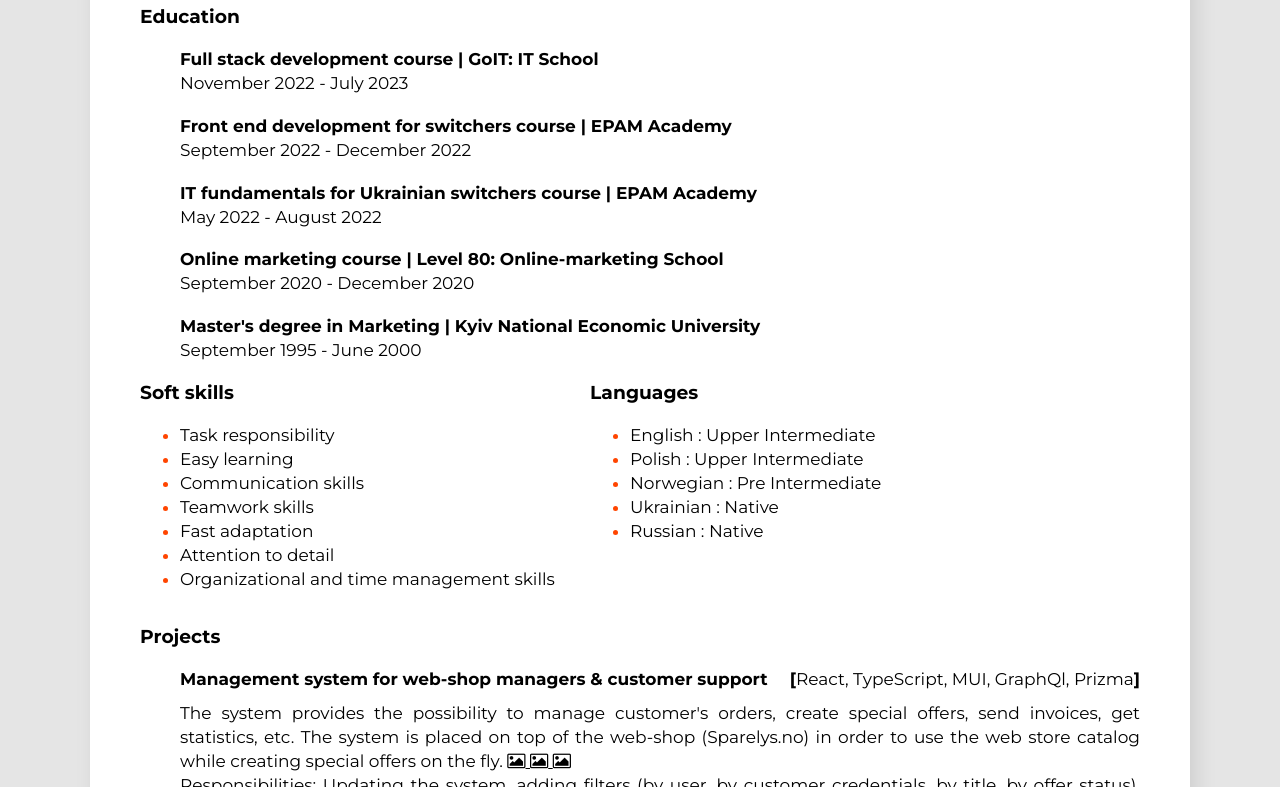
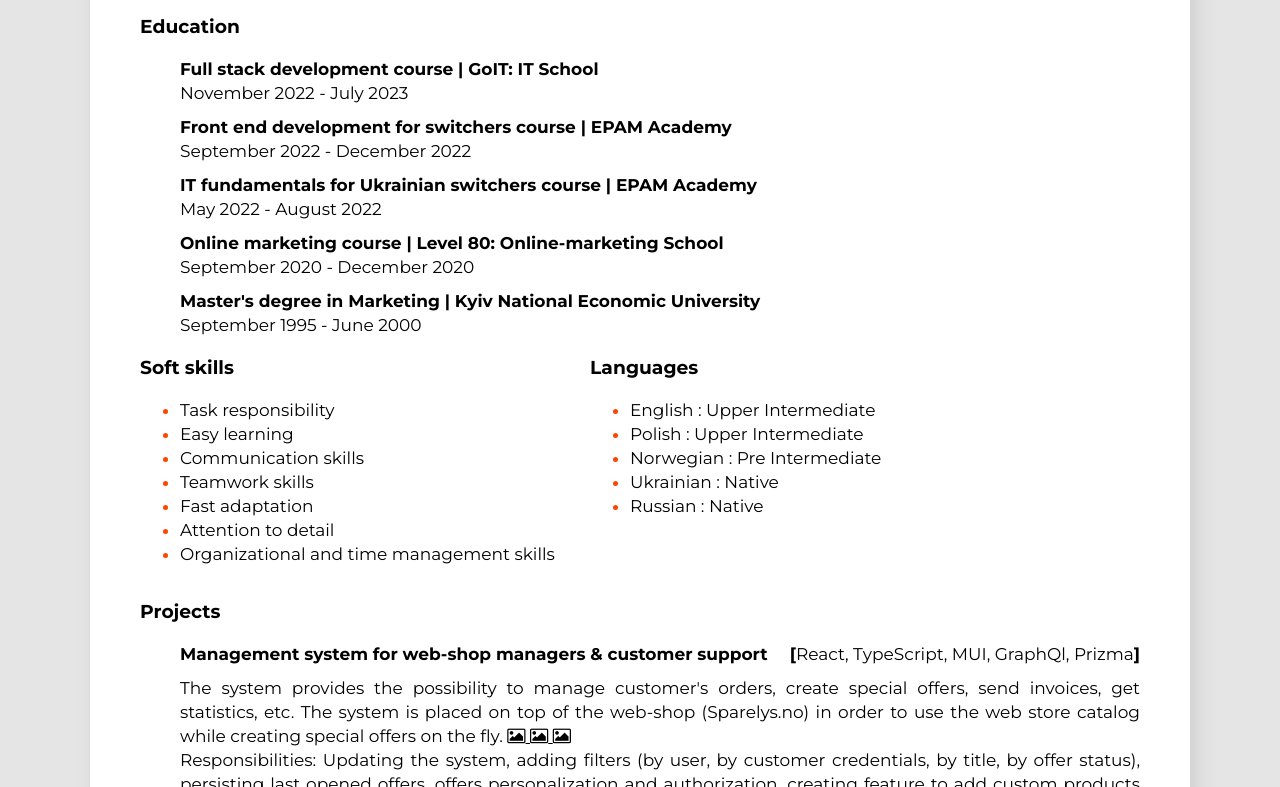
Before and after one commit to OleksandrKochenko/CV-Kochenko, a plain HTML site: page CV.html in a window 1280 px wide. Shown: the part 1522-2309 px from the top of the page. Drawn offline with Linux system fonts and the light colour scheme; some packages are replaced by stand-ins of ours; a script that the page names is missing.

Commit message:
formatting

```diff
--- a/CV.html
+++ b/CV.html
@@ -255,35 +255,36 @@
             </li>
           </ul>
         </div>
+        <div class="divider"></div>
         <!-- education -->
         <div>
           <h3 class="section_title">Education</h3>
           <ul class="work_list">
-            <li class="work_item">
+            <li class="study_item">
               <p class="work_title">
                 Full stack development course | GoIT: IT School
               </p>
               <p class="work_period">November 2022 - July 2023</p>
             </li>
-            <li class="work_item">
+            <li class="study_item">
               <p class="work_title">
                 Front end development for switchers course | EPAM Academy
               </p>
               <p class="work_period">September 2022 - December 2022</p>
             </li>
-            <li class="work_item">
+            <li class="study_item">
               <p class="work_title">
                 IT fundamentals for Ukrainian switchers course | EPAM Academy
               </p>
               <p class="work_period">May 2022 - August 2022</p>
             </li>
-            <li class="work_item">
+            <li class="study_item">
               <p class="work_title">
                 Online marketing course | Level 80: Online-marketing School
               </p>
               <p class="work_period">September 2020 - December 2020</p>
             </li>
-            <li class="work_item">
+            <li class="study_item">
               <p class="work_title">
                 Master's degree in Marketing | Kyiv National Economic University
               </p>
--- a/styles/styles.new.css
+++ b/styles/styles.new.css
@@ -93,12 +93,16 @@ a {
   margin: 0;
   list-style-type: none;
 }
-.work_item {
+.work_item,
+.study_item {
   font-style: normal;
   font-weight: 400;
   font-size: 17px;
   line-height: 24px;
   margin-top: 18.72px;
+}
+.study_item {
+  margin-top: 10px;
 }
 .work_title {
   font-weight: 600;
@@ -125,3 +129,6 @@ a {
 .project_link:hover {
   color: orangered;
 }
+.divider {
+  height: 10px;
+}
```
